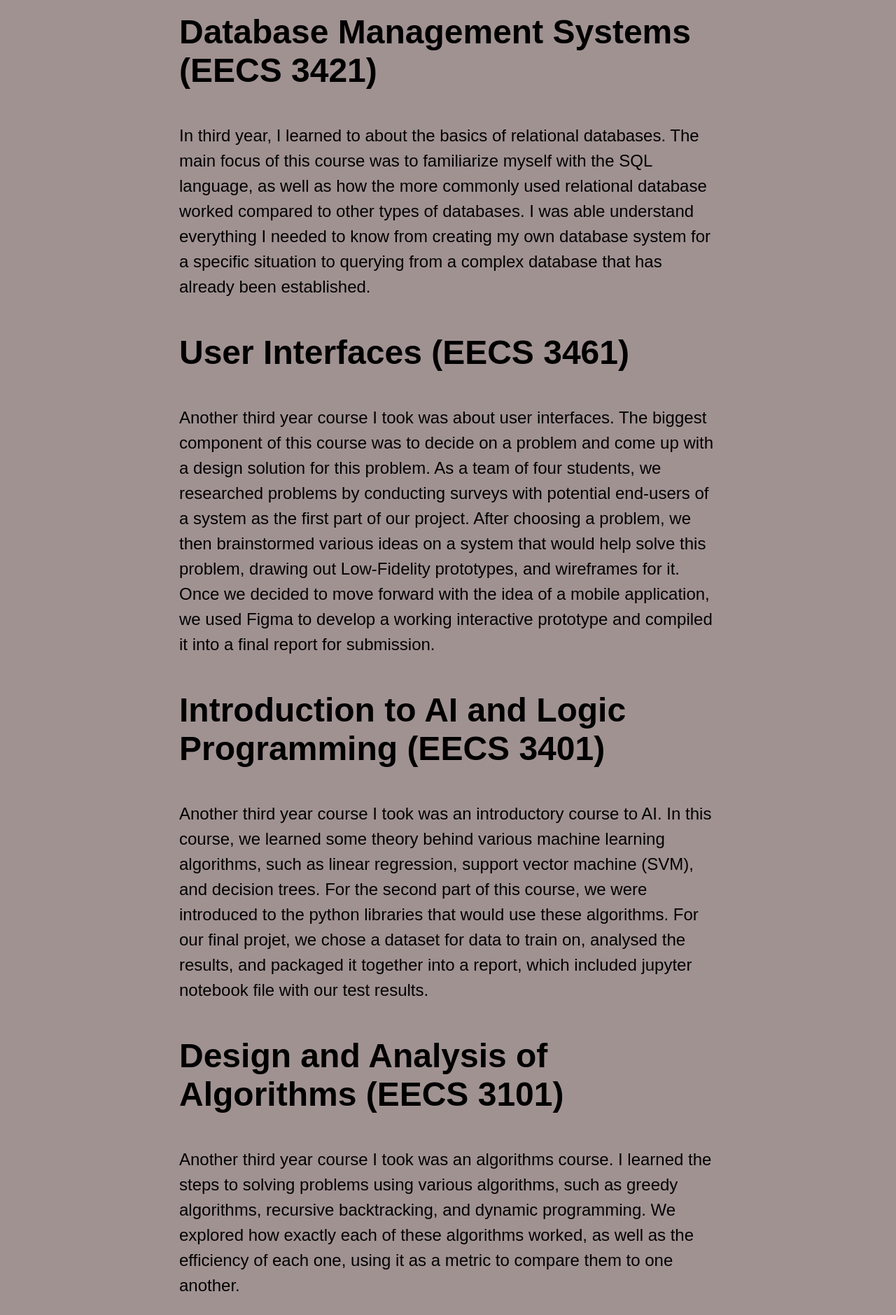
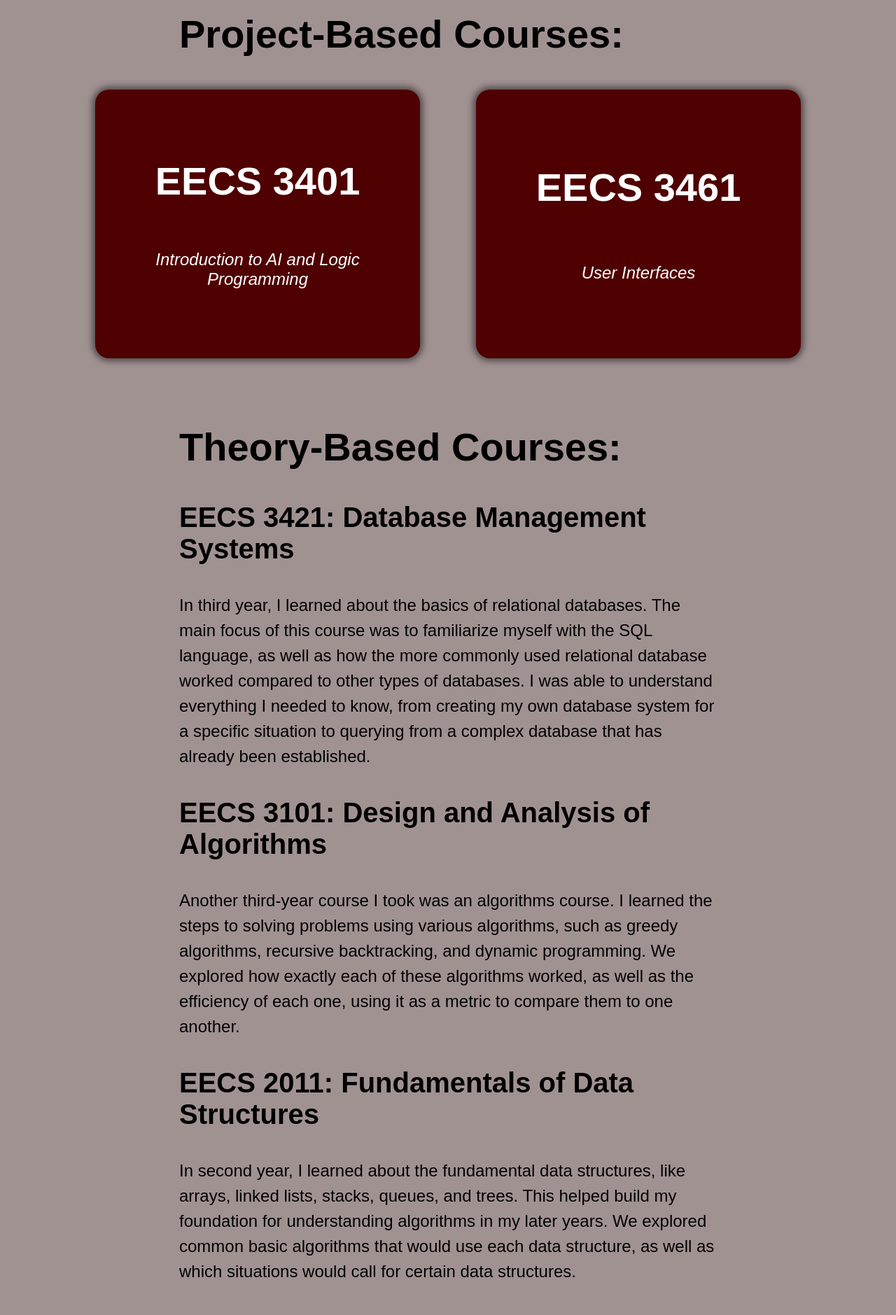
Before and after one commit to luk-ryan/luk-ryan.github.io, a React (Vite) app: page /about/education in a window 1280 px wide. Shown: the part 660-2539 px from the top of the page at 70% size. Built offline with nearby package versions, Linux system fonts and the light colour scheme.

Commit message:
Added project-based courses to the education portion of about me, and added a new xLarge font in styles

```diff
--- a/src/App.jsx
+++ b/src/App.jsx
@@ -14,6 +14,8 @@ import Hobbies from "./components/about-me/Hobbies";
 import Piano from "./components/about-me/hobbies/Piano";
 import Karate from "./components/about-me/hobbies/Karate";
 import Tricking from "./components/about-me/hobbies/Tricking";
+import EECS3461 from "./components/about-me/education/EECS3461";
+import EECS3401 from "./components/about-me/education/EECS3401";
 
 function App() {
   return (
@@ -25,6 +27,8 @@ function App() {
           <Route path="/" element={<Home />} />
           <Route path="/about" element={<AboutMe />} />
           <Route path="/about/education" element={<Education />} />
+          <Route path="/about/education/EECS3401" element={<EECS3401 />} />
+          <Route path="/about/education/EECS3461" element={<EECS3461 />} />
           <Route path="/about/hobbies" element={<Hobbies />} />
           <Route path="/about/hobbies/piano" element={<Piano />} />
           <Route path="/about/hobbies/karate" element={<Karate />} />
--- a/src/components/about-me/Education.jsx
+++ b/src/components/about-me/Education.jsx
@@ -1,83 +1,83 @@
 import React from "react";
+import CardLink from "../CardLink";
 import ButtonBack from "../ButtonBack";
+import Course from "./education/Course";
 
 const Education = () => {
+  // Dictionary of theory-based courses
+  const theoryCourses = {
+    "EECS 3421": {
+      title: "Database Management Systems",
+      description: `In third year, I learned about the basics of relational databases.
+                    The main focus of this course was to familiarize myself with the SQL language,
+                    as well as how the more commonly used relational database worked compared to other types of databases.
+                    I was able to understand everything I needed to know, from creating my own database system for a
+                    specific situation to querying from a complex database that has already been established.`,
+    },
+    "EECS 3101": {
+      title: "Design and Analysis of Algorithms",
+      description: `Another third-year course I took was an algorithms course. I learned
+                    the steps to solving problems using various algorithms, such as greedy algorithms,
+                    recursive backtracking, and dynamic programming. We explored how exactly each of these
+                    algorithms worked, as well as the efficiency of each one, using it as a metric to compare them
+                    to one another.`,
+    },
+    "EECS 2011": {
+      title: "Fundamentals of Data Structures",
+      description: `In second year, I learned about the fundamental data structures, like
+                    arrays, linked lists, stacks, queues, and trees. This helped build my foundation for understanding
+                    algorithms in my later years. We explored common basic algorithms that would use each data structure,
+                    as well as which situations would call for certain data structures.`,
+    },
+    "EECS 2030": {
+      title: "Advanced Object-Oriented Programming",
+      description: `Another second-year course where I built my foundation in OOP and the
+                    Java programming language. Here, I learned about the structure of Java projects with classes,
+                    and objects. I was able to understand fundamental concepts, such as methods, inheritance,
+                    polymorphism, and generic classes. Because of this course, one of my most comfortable
+                    programming languages is Java.`,
+    },
+  };
+
   return (
     <>
       <div className="introduction">
         <h1>Education</h1>
         <p>
-          Here, I go over some of the course I've completed and different topics
-          I've learned
+          Here, I go over some of the courses I've completed and different
+          topics I've learned.
         </p>
         <ButtonBack link={"/about"} />
       </div>
-      <div className="content about-me">
+      <div className="content" style={{ marginBottom: 0 }}>
         <p>
           I am currently in my last year of studying Computer Science at York
           University. One of the most satisfying things for me is when I am able
           to understand complicated concepts and solve complex problems.
         </p>
-        <h3> Database Management Systems (EECS 3421)</h3>
-        <p>
-          In third year, I learned to about the basics of relational databases.
-          The main focus of this course was to familiarize myself with the SQL
-          language, as well as how the more commonly used relational database
-          worked compared to other types of databases. I was able understand
-          everything I needed to know from creating my own database system for a
-          specific situation to querying from a complex database that has
-          already been established.
-        </p>
-        <h3>User Interfaces (EECS 3461)</h3>
-        <p>
-          Another third year course I took was about user interfaces. The
-          biggest component of this course was to decide on a problem and come
-          up with a design solution for this problem. As a team of four
-          students, we researched problems by conducting surveys with potential
-          end-users of a system as the first part of our project. After choosing
-          a problem, we then brainstormed various ideas on a system that would
-          help solve this problem, drawing out Low-Fidelity prototypes, and
-          wireframes for it. Once we decided to move forward with the idea of a
-          mobile application, we used Figma to develop a working interactive
-          prototype and compiled it into a final report for submission.
-        </p>
-        <h3>Introduction to AI and Logic Programming (EECS 3401)</h3>
-        <p>
-          Another third year course I took was an introductory course to AI. In
-          this course, we learned some theory behind various machine learning
-          algorithms, such as linear regression, support vector machine (SVM),
-          and decision trees. For the second part of this course, we were
-          introduced to the python libraries that would use these algorithms.
-          For our final projet, we chose a dataset for data to train on,
-          analysed the results, and packaged it together into a report, which
-          included jupyter notebook file with our test results.
-        </p>
-        <h3>Design and Analysis of Algorithms (EECS 3101)</h3>
-        <p>
-          Another third year course I took was an algorithms course. I learned
-          the steps to solving problems using various algorithms, such as greedy
-          algorithms, recursive backtracking, and dynamic programming. We
-          explored how exactly each of these algorithms worked, as well as the
-          efficiency of each one, using it as a metric to compare them to one
-          another.
-        </p>
-        <h3>Fundamentals of Data Structures (EECS 2011)</h3>
-        <p>
-          In second year, I learned about the fundamental data structures, like
-          arrays, linked lists, stacks, queues, and trees. This helped build my
-          foundation for understanding algorithms in my later years. We explored
-          common basic algorithms that would use each data structure, as well as
-          which situations would call for certain data structures.
-        </p>
-        <h3>Advanced Object-Oriented Programming (EECS 2030)</h3>
-        <p>
-          Another second year course where I built my foundation in OOP and the
-          Java programming language. Here, I learned about the structure of java
-          projects with classes, and objects. I was able to understand
-          fundamental concepts, such as methods, inheritance, polymorphism, and
-          generic classes. Because of this course, one of my most comfortable
-          programming languages is Java.
-        </p>
+        <h2>Project-Based Courses:</h2>
+      </div>
+      <div className="card-container" style={{ margin: 0 }}>
+        <CardLink
+          title="EECS 3401"
+          description="Introduction to AI and Logic Programming"
+          link="/about/education/EECS3401"
+        />
+        <CardLink
+          title="EECS 3461"
+          description="User Interfaces"
+          link="/about/education/EECS3461"
+        />
+      </div>
+      <div className="content" style={{ marginTop: "3em" }}>
+        <h2>Theory-Based Courses:</h2>
+        {Object.entries(theoryCourses).map(([courseCode, courseDetails]) => (
+          <Course
+            key={courseCode}
+            title={`${courseCode}: ${courseDetails.title}`}
+            description={courseDetails.description}
+          />
+        ))}
         <h3>Other</h3>
         <p>Here are other concepts/courses I've studied: </p>
         <ul>
--- /dev/null
+++ b/src/components/about-me/education/Course.jsx
@@ -0,0 +1,12 @@
+import React from "react";
+
+const Course = ({ title, description }) => {
+  return (
+    <>
+      <h3>{title}</h3>
+      <p>{description}</p>
+    </>
+  );
+};
+
+export default Course;
--- /dev/null
+++ b/src/components/about-me/education/EECS3401.jsx
@@ -0,0 +1,31 @@
+import React from "react";
+import ButtonBack from "../../ButtonBack";
+
+const EECS3401 = () => {
+  return (
+    <>
+      <div className="introduction">
+        <h1>EECS 3401: Introduction to AI and Logic Programming</h1>
+        <p>
+          Third year course that examines fundamental concepts in AI: knowledge
+          representation and reasoning, search, constraint satisfaction,
+          reasoning under uncertainty, etc
+        </p>
+        <ButtonBack link={"/about/education"} />
+      </div>
+      <div className="content">
+        <p>
+          In this course, we learned some theory behind various machine learning
+          algorithms, such as linear regression, support vector machine (SVM),
+          and decision trees. For the second part of this course, we were
+          introduced to the python libraries that would use these algorithms.
+          For our final projet, we chose a dataset for data to train on,
+          analysed the results, and packaged it together into a report, which
+          included jupyter notebook file with our test results.
+        </p>
+      </div>
+    </>
+  );
+};
+
+export default EECS3401;
--- /dev/null
+++ b/src/components/about-me/education/EECS3461.jsx
@@ -0,0 +1,32 @@
+import React from "react";
+import ButtonBack from "../../ButtonBack";
+
+const EECS3461 = () => {
+  return (
+    <>
+      <div className="introduction">
+        <h1>EECS 3461: User Interfaces</h1>
+        <p>
+          Third year course that introduces user interfaces and the tools and
+          mechanisms to create and prototype them
+        </p>
+        <ButtonBack link={"/about/education"} />
+      </div>
+      <div className="content">
+        <p>
+          The biggest component of this course was to decide on a problem and
+          come up with a design solution for this problem. As a team of four
+          students, we researched problems by conducting surveys with potential
+          end-users of a system as the first part of our project. After choosing
+          a problem, we then brainstormed various ideas on a system that would
+          help solve this problem, drawing out Low-Fidelity prototypes, and
+          wireframes for it. Once we decided to move forward with the idea of a
+          mobile application, we used Figma to develop a working interactive
+          prototype and compiled it into a final report for submission.
+        </p>
+      </div>
+    </>
+  );
+};
+
+export default EECS3461;
--- a/src/components/projects/ProjectDetail.jsx
+++ b/src/components/projects/ProjectDetail.jsx
@@ -29,7 +29,7 @@ const ProjectDetail = () => {
           </p>
           <ButtonBack link={"/"} />
         </div>
-        <div className="content project-details">
+        <div className="content">
           <h2>Overview</h2>
           <p>
             This side project aims to assist students in maintaining
--- a/src/index.css
+++ b/src/index.css
@@ -13,8 +13,9 @@
 
   /* Font Variables */
   --font-family: Arial, sans-serif;
-  --font-large: 5em;
-  --font-medium: 3em;
+  --font-xlarge: 5em;
+  --font-large: 3.5em;
+  --font-medium: 2.5em;
   --font-small: 1.5em;
   --font-xsmall: 1em;
 }
@@ -50,7 +51,7 @@ body {
 }
 
 .introduction h1 {
-  font-size: var(--font-large);
+  font-size: var(--font-xlarge);
   font-weight: bold;
 }
 
@@ -99,7 +100,7 @@ body {
 .card-link h1 {
   color: var(--secondary-text-color);
   margin: 0;
-  font-size: var(--font-medium);
+  font-size: var(--font-large);
 }
 
 .card-link p {
@@ -156,6 +157,29 @@ body {
   margin-right: 20%;
 }
 
+.content h1 {
+  font-size: var(--font-xlarge);
+}
+
+.content h2 {
+  font-size: var(--font-large);
+}
+
+.content h3 {
+  font-size: var(--font-medium);
+}
+
+.content p {
+  font-size: var(--font-small);
+  line-height: 1.5;
+}
+
+.content li {
+  font-size: var(--font-small);
+  line-height: 1.5;
+  margin-bottom: 0.5em;
+}
+
 /* ----- ----- ----- Nav Bar Styles ----- ----- ----- */
 
 .navbar {
@@ -180,7 +204,7 @@ body {
   margin: 0;
   padding-left: 0.5em;
   padding-right: 0.5em;
-  font-size: var(--font-medium);
+  font-size: var(--font-large);
   color: var(--secondary-text-color);
   text-decoration: none;
   font-weight: bold;
@@ -276,25 +300,6 @@ body {
 
 /* ----- ----- ----- About Me Page ----- ----- ----- */
 
-.about-me h2 {
-  font-size: var(--font-large);
-}
-
-.about-me h3 {
-  font-size: var(--font-medium);
-}
-
-.about-me p {
-  font-size: var(--font-small);
-  line-height: 1.5;
-}
-
-.about-me li {
-  font-size: var(--font-small);
-  line-height: 1.5;
-  margin-bottom: 0.5em;
-}
-
 /* ----- ----- ----- Projects Page ----- ----- ----- */
 
 .projects {
@@ -322,7 +327,7 @@ body {
 
 .project-header h2 {
   color: var(--secondary-text-color);
-  font-size: var(--font-medium);
+  font-size: var(--font-large);
 }
 
 .project-header h2 a:hover {
@@ -343,19 +348,10 @@ body {
 
 /* ------ ------ Project Details Page ------ ------ */
 
-.project-details h2 {
-  font-size: var(--font-medium);
-}
-
-.project-details p {
-  font-size: var(--font-small);
-  line-height: 1.5;
-}
-
 /* ----- ----- ----- Resume Page ----- ----- ----- */
 
 .resume h1 {
-  font-size: var(--font-medium);
+  font-size: var(--font-large);
   text-align: center;
 }
 
@@ -377,12 +373,11 @@ body {
 }
 
 .job-information h1 {
-  font-size: var(--font-medium);
   color: var(--secondary-text-color);
 }
 
 .job-information h2 {
-  font-size: var(--font-small);
+  font-size: var(--font-medium);
   color: var(--accent-color);
 }
 
@@ -392,26 +387,12 @@ body {
   font-style: italic;
 }
 
-.job-description p {
-  font-size: var(--font-small);
-  color: var(--main-text-color);
-  line-height: 1.5;
-  margin-top: 1em;
-}
-
-.resume li {
-  font-size: var(--font-small);
-  line-height: 1.5;
-  margin-bottom: 0.5em;
-}
-
 .resume-section {
   text-align: center;
   margin-top: 3em;
 }
 
 .resume-section h1 {
-  font-size: var(--font-medium);
   margin-top: 2em;
 }
 
```
Also changed, not shown: src/components/CardLink.jsx (+1 -9 lines).
